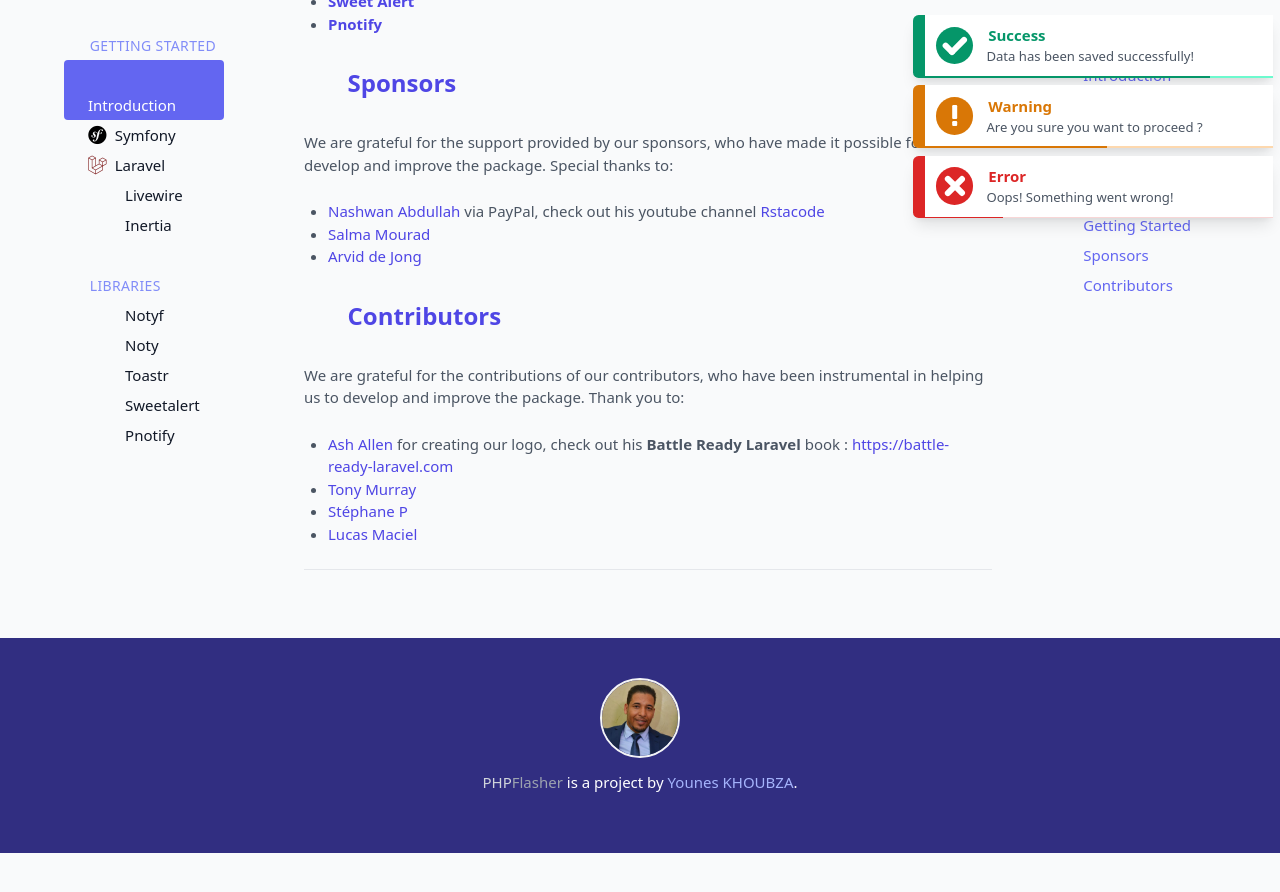
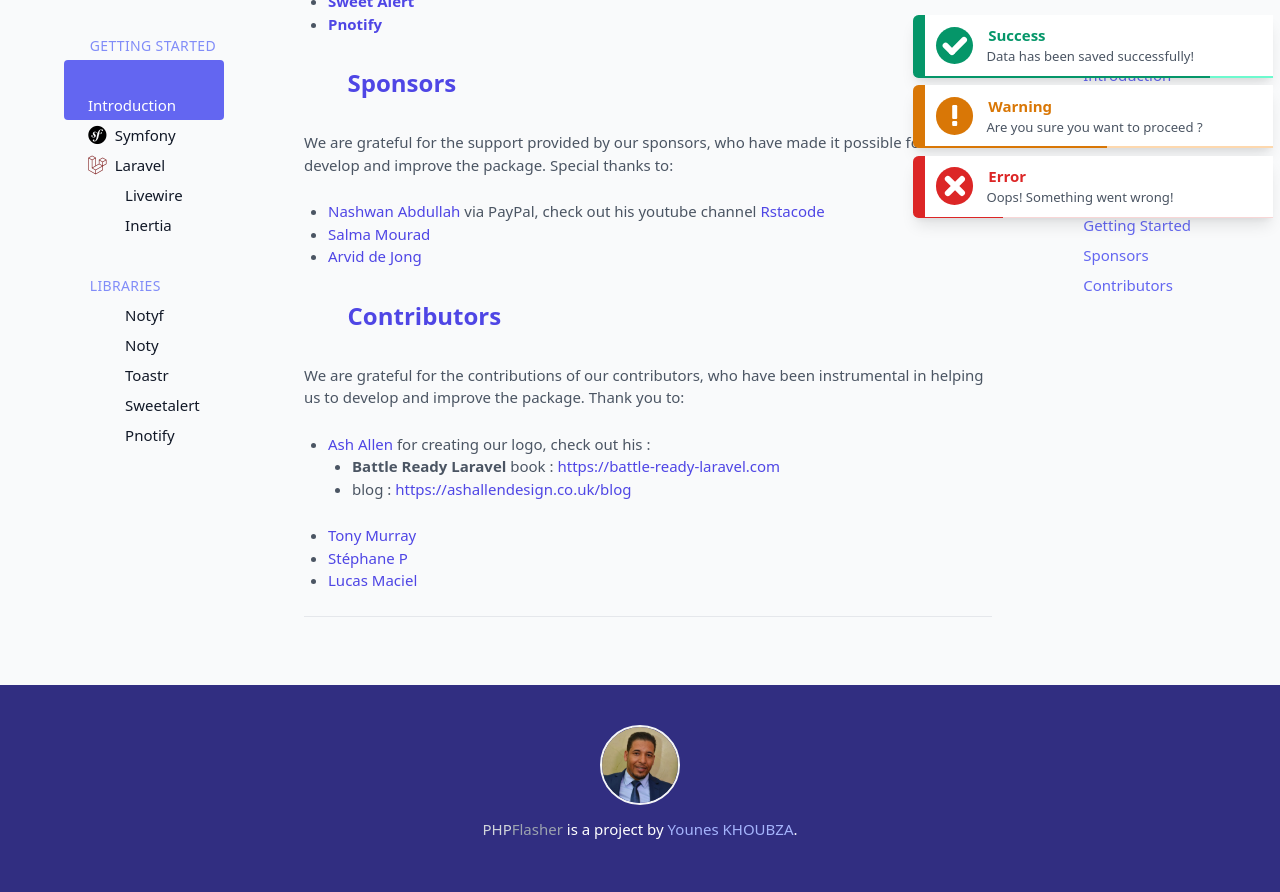
Before and after one commit to php-flasher/php-flasher.github.io, a Jekyll site: the page built from docs/index.md, in a window 1280 px wide and 900 px high, scrolled down 2120 px. Shown: the top 892 px of the window. Built offline with Jekyll 4.4.1, drawn with Linux system fonts in a browser that asks for light colours; nearby versions of some CDN libraries; some web fonts are replaced; comment, search, counter and statistics services are not loaded; before the commit the page ends 2973 px from its top, so only the background shows below that.

Commit message:
format Ash Allen book and blog section

```diff
--- a/docs/index.md
+++ b/docs/index.md
@@ -106,7 +106,9 @@
 
 We are grateful for the contributions of our contributors, who have been instrumental in helping us to develop and improve the package. Thank you to:
 
-* [Ash Allen](https://github.com/ash-jc-allen) for creating our logo, check out his **Battle Ready Laravel** book : [https://battle-ready-laravel.com](https://battle-ready-laravel.com)
+* [Ash Allen](https://github.com/ash-jc-allen) for creating our logo, check out his :
+  * **Battle Ready Laravel** book : [https://battle-ready-laravel.com](https://battle-ready-laravel.com)
+  * blog : [https://ashallendesign.co.uk/blog](https://ashallendesign.co.uk/blog)
 * [Tony Murray](https://github.com/murrant)
 * [Stéphane P](https://github.com/n3wborn)
 * [Lucas Maciel](https://github.com/LucasStorm)
```
